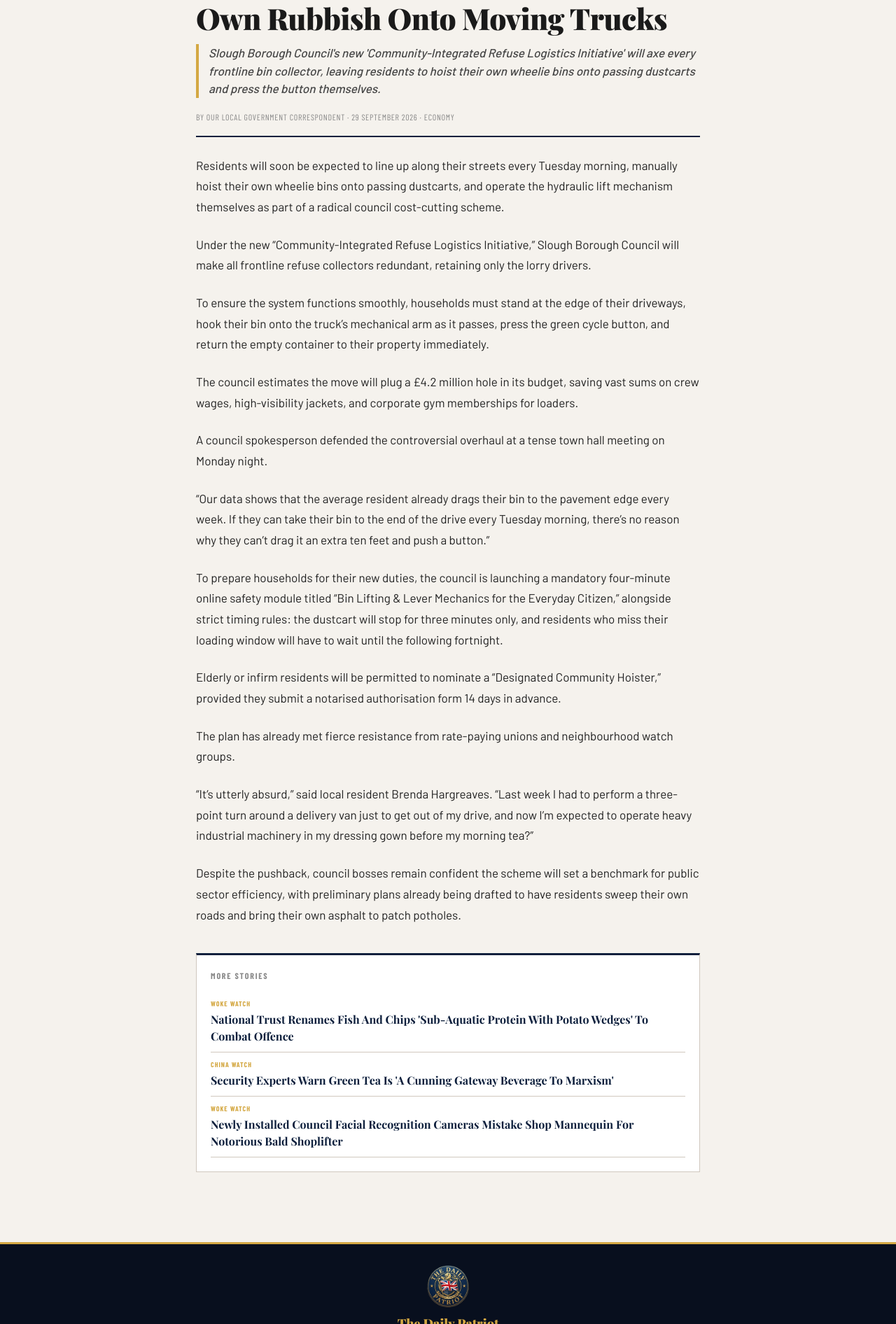
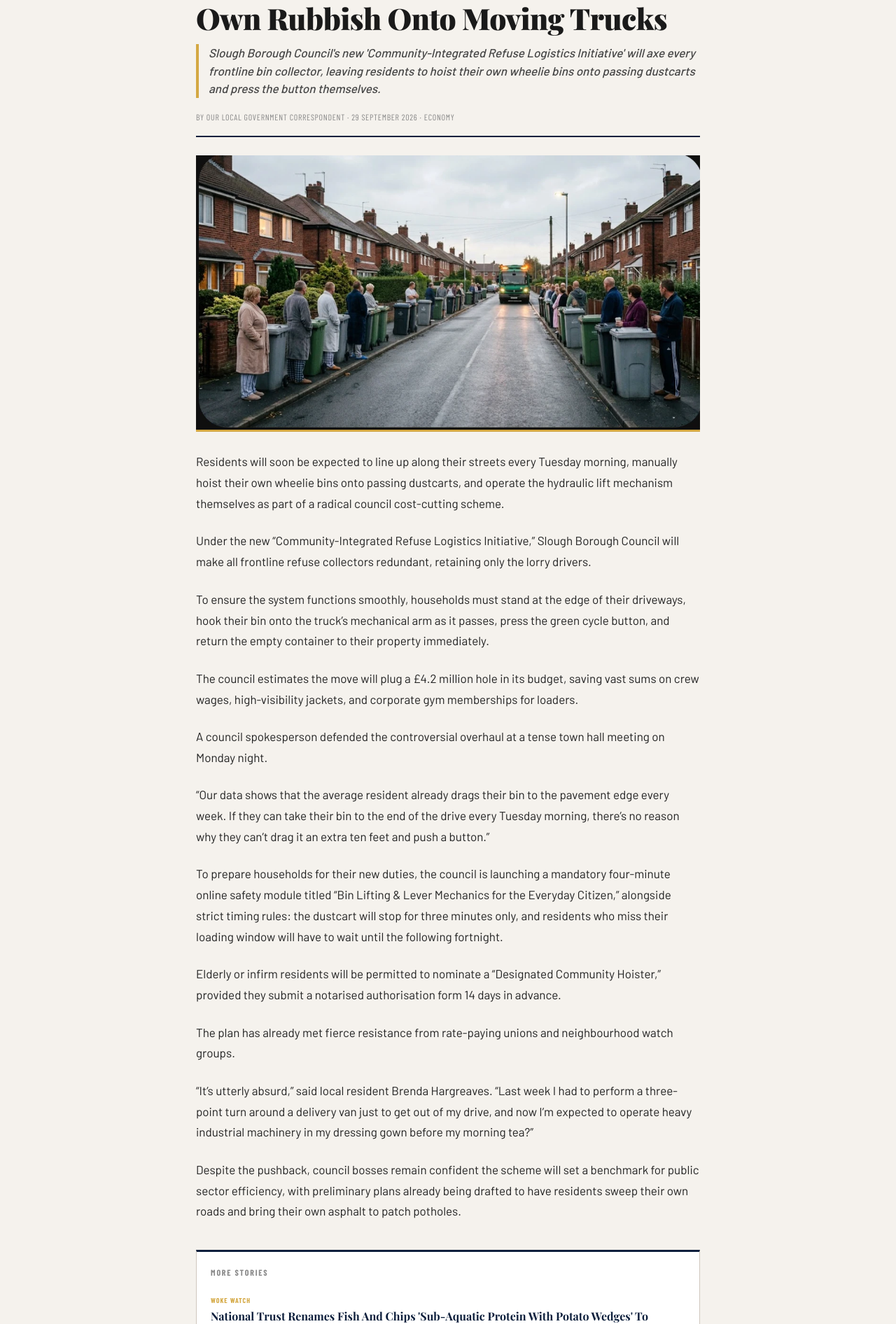
Before and after one commit to matt-palmer999/britishpatriots, a Jekyll site: the page built from _posts/2026-09-29-council-bin-men-diy-collection.md, in a window 1280 px wide. Shown: the part 464-2356 px from the top of the page at 70% size. Built offline with Jekyll 4.4.1, drawn with Linux system fonts in a browser that asks for light colours; some web fonts are replaced.

Commit message:
Add header image for council bin collection piece

```diff
--- a/_posts/2026-09-29-council-bin-men-diy-collection.md
+++ b/_posts/2026-09-29-council-bin-men-diy-collection.md
@@ -4,6 +4,8 @@ title: "Cash-Strapped Council To Axe Bin Men And Force Residents To Load Own Rub
 standfirst: "Slough Borough Council's new 'Community-Integrated Refuse Logistics Initiative' will axe every frontline bin collector, leaving residents to hoist their own wheelie bins onto passing dustcarts and press the button themselves."
 category: Economy
 author: Our Local Government Correspondent
+image: /assets/images/bin-queue.webp
+image_position: center
 ---
 
 Residents will soon be expected to line up along their streets every Tuesday morning, manually hoist their own wheelie bins onto passing dustcarts, and operate the hydraulic lift mechanism themselves as part of a radical council cost-cutting scheme.
```
Also changed, not shown: assets/images/bin-queue.webp (added).
